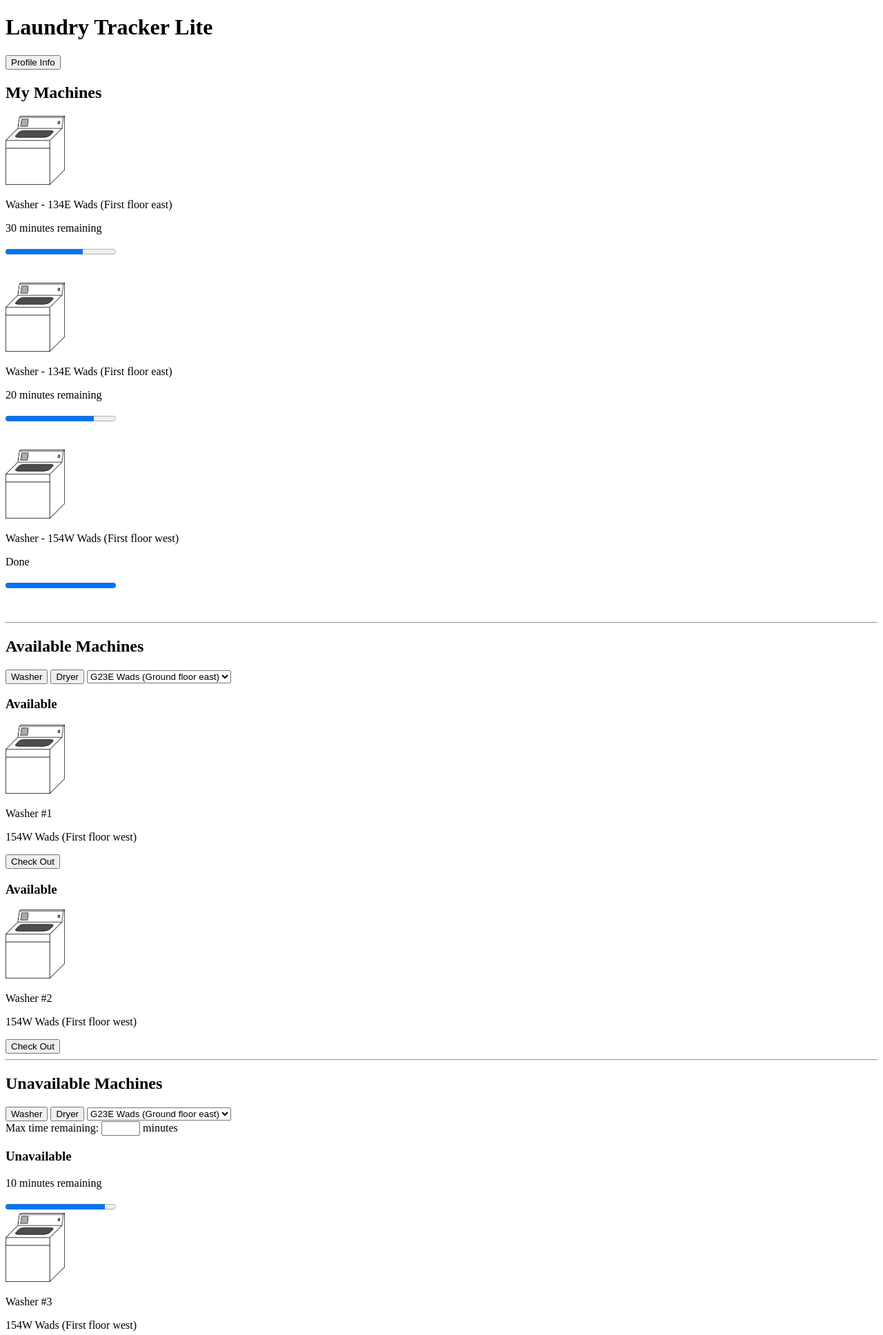
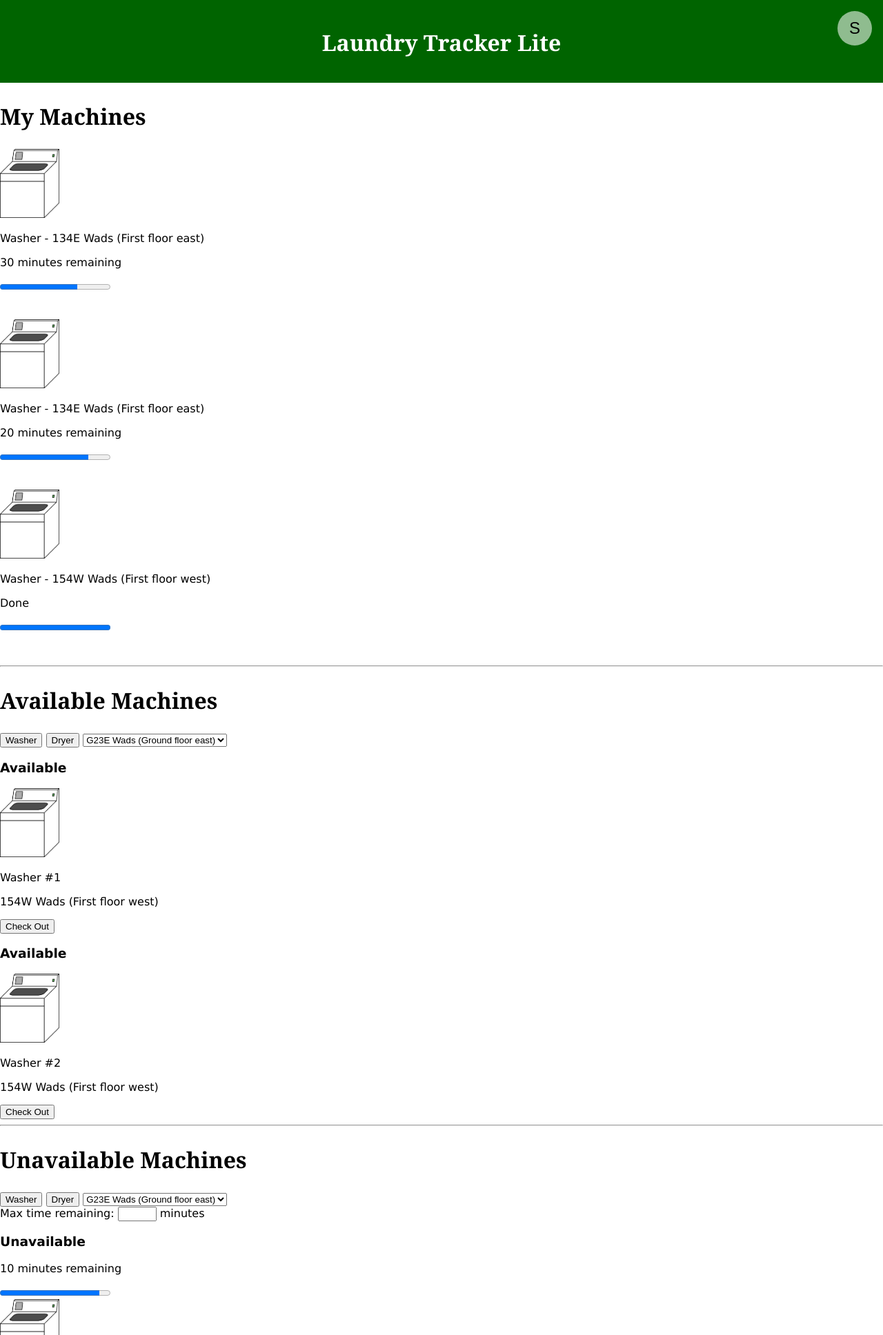
Before and after one commit to cksitts/CS3141-R01-team7, a Flask app: page /home in a window 1280 px wide. Shown: the top 1936 px of the page at 69% size. Run offline with Flask 2, Linux system fonts and the light colour scheme; the visitor is signed in with stand-in values (Sample User, id 1).

Commit message:
Updated home page CSS files

```diff
--- a/app/routes.py
+++ b/app/routes.py
@@ -82,7 +82,7 @@ def editAccount():
     roomList = ['G23E Wads (Ground floor east)','134E Wads (First floor east)','154W Wads (First floor west)']
 
     #TODO get user data of person currently logged in
-    userData = {'email':'user@gmail.com','username':'testUser','password':'blegh','preferredRoom':'154W Wads (First floor west)'}
+    userData = {'email':'user@gmail.com','username':'testUser','preferredRoom':'154W Wads (First floor west)'}
 
     return render_template('accountInfo.html', requestType='edit', userData=userData, roomList=roomList)
 
@@ -97,6 +97,9 @@ def editAccountRequest():
     #request.form['username']
     #request.form['password']
     #request.form['passwordConfirm']
+
+    #update session information
+    session['username'] = request.form['username']
 
     return redirect(url_for('home')) #redirect to home page
 
--- /dev/null
+++ b/app/static/css/global.css
@@ -0,0 +1,24 @@
+/* Global Colors */
+:root {
+    /* TODO pick actual colors */
+    --background-color : white;
+    --text-color : black;
+
+    --main-dark : darkgreen;
+    --main-light : darkseagreen;
+    --hover-light : palegreen;
+    --contrast : lightcoral;
+}
+
+/* Global Fonts */
+body {
+    font-family : Verdana, Tahoma, sans-serif;
+    font-size : 1em;
+    color : var(--text-color);
+
+    background-color: var(--background-color);
+}
+h1, h2 {
+    font-family : Georgia, 'Times New Roman', Times, serif;
+    font-size : 2em;
+}
--- /dev/null
+++ b/app/static/css/home.css
@@ -0,0 +1,127 @@
+@import "global.css";
+
+body {
+    margin : 0px;
+    width : 100vw;
+    min-height: 100vh;
+    padding : 0px;
+}
+
+/* Header */
+header {
+    background-color : var(--main-dark);
+    width : 100%;
+    height : 120px;
+    position : relative;
+}
+header > h1 {
+    text-align: center;
+    margin : 0px;
+    padding : 40px 0px;
+    color : var(--background-color);
+}
+/* Dropdown Button */
+.dropdownButton {
+    background-color: var(--main-light);
+    width : 50px;
+    height : 50px;
+    border-radius: 50%;
+    border : none;
+
+    position : absolute;
+    top : 16px;
+    right : 16px;
+    z-index: 100;
+
+    font-size: 1.5em;
+}
+.dropdownButton:hover {
+    background-color: var(--hover-light);
+}
+/* Dropdown Content */
+.dropdownContent {
+    background-color: var(--main-light);
+
+    padding : 20px;
+    padding-right : 4em;
+    border-radius : 25px 25px 25px 25px;
+
+    position : absolute;
+    top : 16px;
+    right : 16px;
+
+    display : none;
+    animation-duration : 0.5s;
+    animation-direction: normal;
+    animation-fill-mode: both;
+}
+
+@keyframes dropdownAnimation {
+    0% {
+        display : block;
+        padding : 0px;
+        padding-right : 0px;
+        border-radius : 0px 25px 0px 0px;
+        font-size: 0em;
+    }
+    50% {
+        font-size: 1em;
+    }
+    100% {
+        padding : 20px;
+        padding-right : 4em;
+        border-radius : 25px 25px 25px 25px;
+    }
+}
+
+@keyframes dropupAnimation {
+    0% {
+        display : block;
+        padding : 20px;
+        padding-right : 4em;
+        border-radius : 25px 25px 25px 25px;
+    }
+    20% {
+        font-size: 1em;
+    }
+    100% {
+        display : none;
+        padding : 0px;
+        padding-right : 0px;
+        border-radius : 0px 25px 0px 0px;
+        font-size: 0em;
+    }
+}
+
+/* ------------------------- */
+/* Horizontal Line */
+hr {
+    size : 5px;
+    color : var(--main-dark);
+}
+
+/* ------------------------- */
+/* Footer */
+footer {
+    background-color : var(--main-dark);
+    width : 100%;
+    height : 150px;
+}
+
+/* Footer Links */
+.footerLinks {
+    text-align : center;
+    padding-top : 26px;
+    padding-bottom : 26px;
+}
+.footerLinks > a {
+    display : inline-block;
+    margin-top : 5px;
+    margin-bottom : 5px;
+
+    color : var(--background-color);
+    text-decoration: none;
+}
+.footerLinks > a:hover {
+    color : var(--hover-light);
+}
--- a/app/static/js/accountInfo.js
+++ b/app/static/js/accountInfo.js
@@ -10,7 +10,7 @@ function validateForm() {
     //Regex used: any combination of letters, numbers, and underscores. Min length 6 characters.
     const usernameRegex = /^[\w]{6,}$/
     if(!usernameRegex.test(document.getElementById('usernameInput').value)) {
-        alert("Invalid username, please do not use special characters (minimum length 1)")
+        alert("Invalid username, please do not use special characters (minimum length 6)")
         return false
     }
     //TODO check if username is already taken in the database
@@ -23,7 +23,7 @@ function validateForm() {
     //Regex used: any combination of letters, numbers, and special characters. Min length 8 characters.
     const passwordRegex = /^.{8,}$/
     if(!passwordRegex.test(document.getElementById('passwordInput').value)) {
-        alert("Invalid password, please do not use special characters (minimum length 1)")
+        alert("Invalid password, minimum length 8")
         return false
     }
 
--- /dev/null
+++ b/app/static/js/home.js
@@ -0,0 +1,19 @@
+function toggleDropdown() {
+    if(document.getElementById('profileDropdown').style.display === 'block') {
+        document.getElementById('profileDropdown').style.animationName = 'dropupAnimation';
+        document.getElementById('profileDropdown').style.animationPlayState = 'running';
+
+        setTimeout("document.getElementById('profileDropdown').style.display = 'none';", 500);
+
+        //button style
+        document.getElementById('dropdownButton').style.border = 'none';
+    } else {
+        document.getElementById('profileDropdown').style.animationName = 'dropdownAnimation';
+        document.getElementById('profileDropdown').style.animationPlayState = 'running';
+
+        setTimeout("document.getElementById('profileDropdown').style.display = 'block';", 500);
+
+        //button style
+        document.getElementById('dropdownButton').style.border = '2px solid var(--main-dark)';
+    }
+}
--- a/app/templates/accountInfo.html
+++ b/app/templates/accountInfo.html
@@ -9,8 +9,10 @@
     </head>
     <body>
         {% if requestType == "signup" %}
+            <a href="{{ url_for('index') }}">&lt Back</a>
             <h1>Sign Up</h1>
         {% elif requestType == "edit" %}
+            <a href="{{ url_for('home') }}">&lt Back</a>
             <h1>Edit Account</h1>
         {% endif %}
         <form id="form" onsubmit="return validateForm()" method="post">
--- a/app/templates/home.html
+++ b/app/templates/home.html
@@ -1,11 +1,17 @@
 <!DOCTYPE html>
 <html lang="en">
     <head>
+        <link rel="stylesheet" href="{{ url_for('static', filename='css/home.css') }}">
         <title>Home</title>
     </head>
     <header>
         <h1>Laundry Tracker Lite</h1>
-        <button>Profile Info</button> <!--TODO button functionality-->
+        <button onclick="toggleDropdown()" class="dropdownButton" id="dropdownButton">{{ session['username'][0] | capitalize }}</button>
+        <div id="profileDropdown" class="dropdownContent">
+            {{ session['username'] }}<br>
+            <a href="{{ url_for('editAccount') }}">Edit Account</a><br>
+            <a href="{{ url_for('logout') }}">Sign Out</a>
+        </div>
     </header>
     <body>
         {% include "myMachines.html" %}
@@ -17,11 +23,15 @@
         {% with filter='unavailable' %}
             {% include "displayMachines.html" %}
         {% endwith %}
+
+        <script src="{{ url_for('static', filename='js/home.js') }}"></script>
     </body>
     <footer>
         <!--TODO all the links and their pages (if we even want that, I just thought a footer looked more professional)-->
-        <a href="/home">About Laundry Tracker Lite</a><br>
-        <a href="/home">Meet the Team</a><br>
-        <a href="/home">Report an Issue</a>
+        <div class="footerLinks">
+            <a href="/home">About Laundry Tracker Lite</a><br>
+            <a href="/home">Meet the Team</a><br>
+            <a href="/home">Report an Issue</a>
+        </div>
     </footer>
 </html>
```
